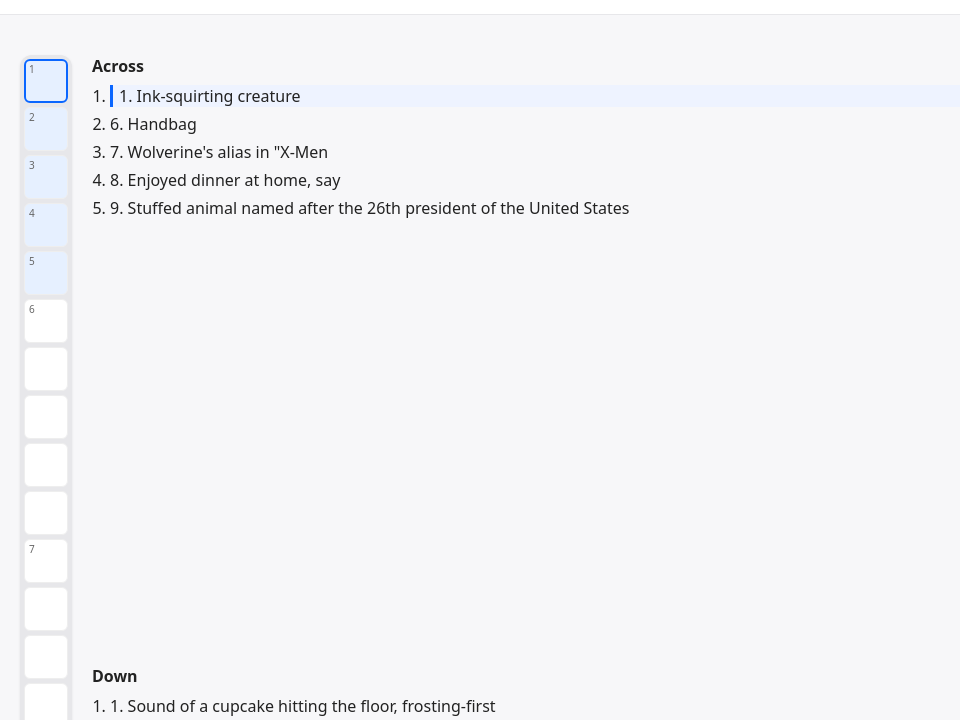
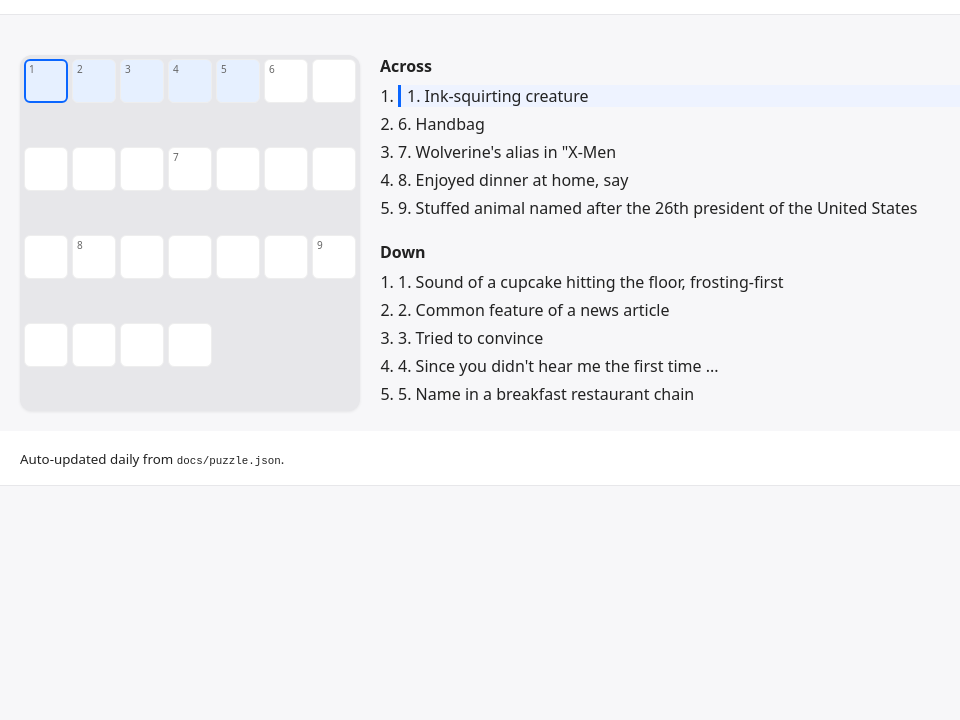
Before and after one commit to cspanger64/cw_scraper, a plain HTML site: page docs/index.html in a window 1280 px wide. Shown: the part 53-773 px from the top of the page, without its empty margins (0-960 px from the left). Drawn offline with Linux system fonts and the light colour scheme.

Commit message:
Update style.css

```diff
--- a/docs/style.css
+++ b/docs/style.css
@@ -42,7 +42,8 @@ main {
 }
 
 #grid {
-  display: grid; /* template set dynamically */
+  display: grid;
+  grid-template-columns: repeat(var(--cols, 7), var(--cell-size)); /* 👈 fix */
   gap: var(--gap);
   background: #e7e7ea;
   padding: var(--gap);
```
